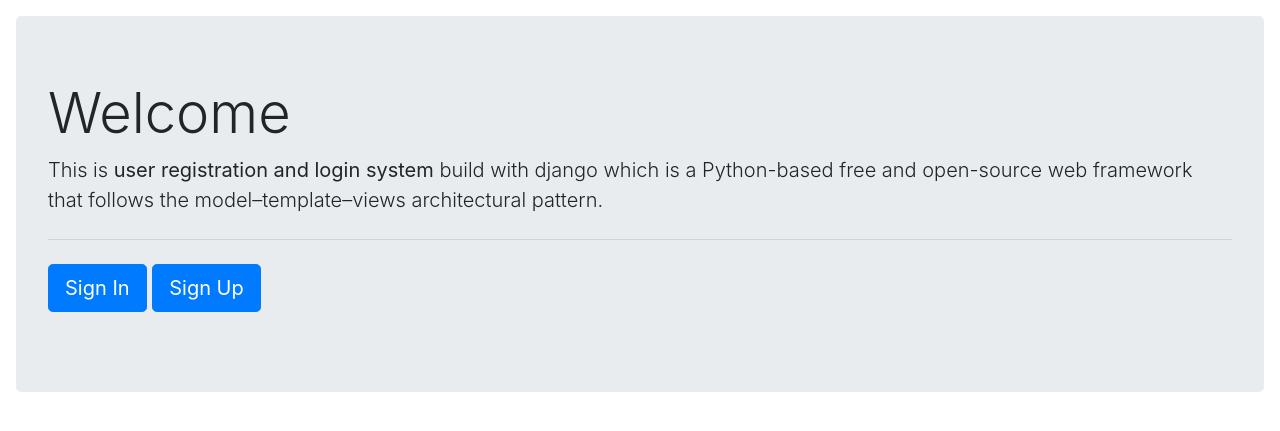
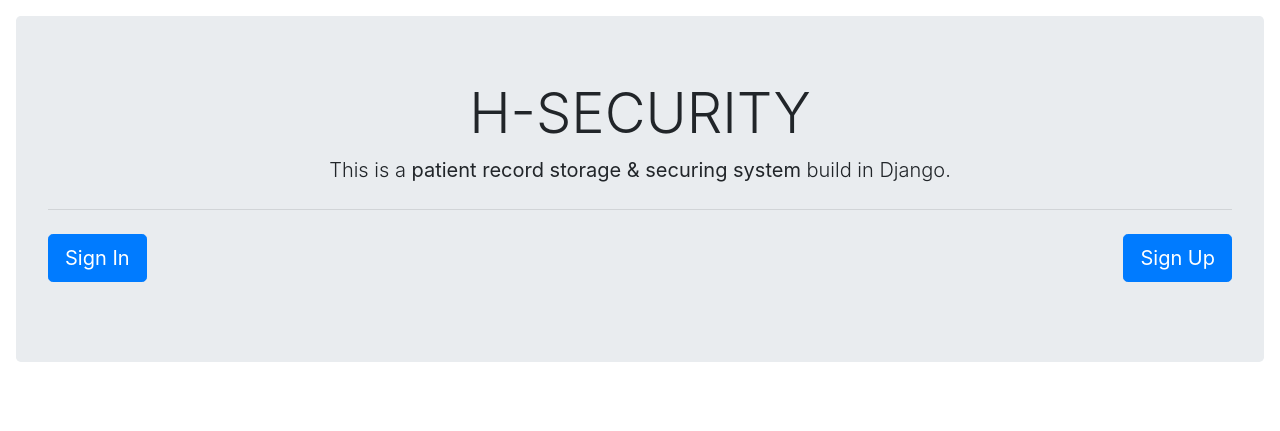
Before and after one commit to Sajeyks/H-Security, a Django app: page / in a window 1280 px wide. Shown: the part 88-519 px from the top of the page. Run offline with Django 4.2, Linux system fonts and the light colour scheme; some libraries are stand-ins or nearby versions.

Commit message:
re-position buttons and main text

```diff
--- a/H_security/authenticator/templates/authenticator/homepage.html
+++ b/H_security/authenticator/templates/authenticator/homepage.html
@@ -2,21 +2,20 @@
 {% block title %} Home Page {% endblock title%}
 {% block content %}
     <div class="jumbotron" style="margin-top: 1rem;">
-        <h1 class="display-4">Welcome</h1>
-        <p class="lead">
-            This is <b>user registration and login system</b> build with django which is
-            a Python-based free and open-source web framework that follows the model–template–views architectural pattern.
+        <h1 class="display-4 text-center">H-SECURITY</h1>
+        <p class="lead text-center">
+            This is a<b> patient record storage & securing system</b> build in Django.
         </p>
         <hr class="my-4">
         <p class="lead">
             {% if user.is_authenticated %}
-                  <a class="btn btn-primary btn-lg" href="{% url 'users-profile' %}" role="button">Profile</a>
+                  <a class="btn btn-primary btn-lg " href="{% url 'users-profile' %}" role="button">Profile</a>
                   <a class="btn btn-primary btn-lg" href="{% url 'h-records' %}" role="button">Health Records</a>
                   <a class="btn btn-primary btn-lg" href="{% url 'logout' %}" role="button">Logout</a>
 
                 {% else %}
                   <a class="btn btn-primary btn-lg" href="{% url 'login' %}" role="button">Sign In</a>
-                  <a class="btn btn-primary btn-lg" href="{% url 'register' %}" role="button">Sign Up</a>
+                  <a class="btn btn-primary btn-lg float-right" href="{% url 'register' %}" role="button">Sign Up</a>
 
                 {% endif %}
         </p>
```
